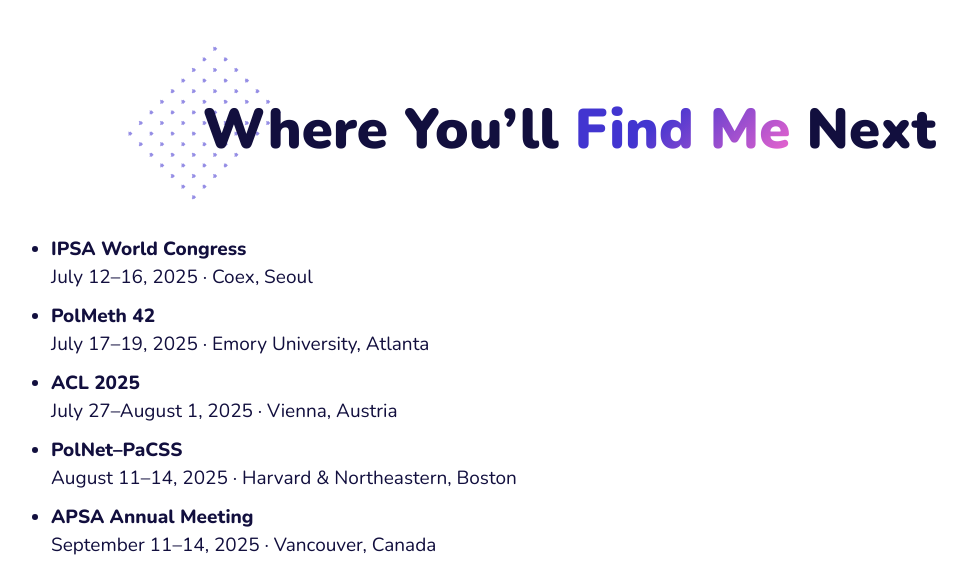
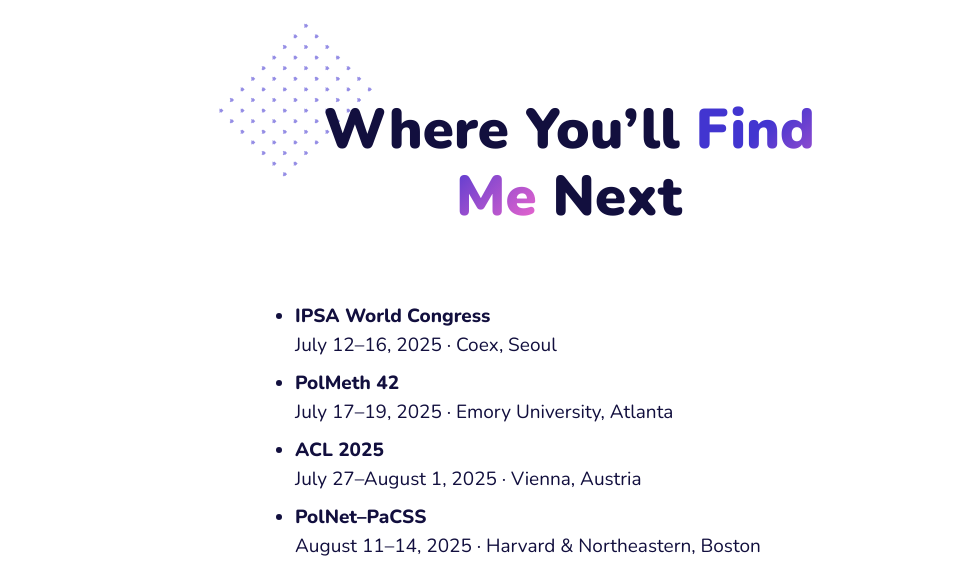
Before and after one commit to river-jeon/Soyeon_Jeon, a Jekyll site: the page built from index.html, in a window 1280 px wide. Shown: the part 2429-3003 px from the top of the page, without its empty margins (71-1038 px from the left). Built offline with Jekyll 4.4.1, drawn with Linux system fonts in a browser that asks for light colours; the list of posts is cut into pages by our own code.

Commit message:
Update _subscribe.scss

```diff
--- a/_sass/3-modules/_subscribe.scss
+++ b/_sass/3-modules/_subscribe.scss
@@ -4,7 +4,7 @@
 }
 
 .subscribe__inner {
-  max-width: 1160px;
+  max-width: 580px;
   margin: 0 auto;
 }
 
```
